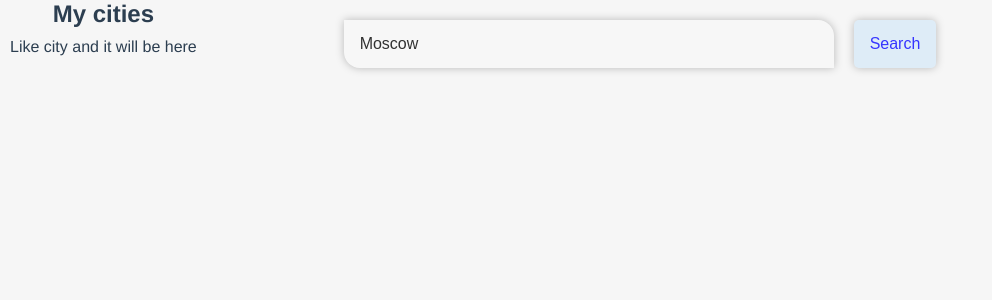
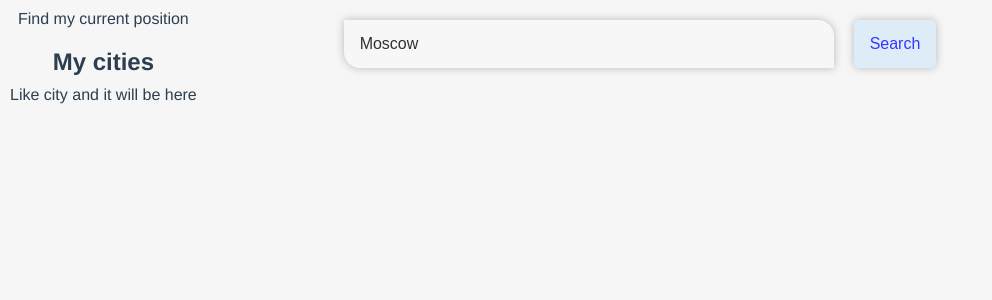
Before and after one commit to HucklJS/vue-weather, a Vue app: page / in a window 1280 px wide. Shown: the top 300 px of the page, without its empty margins (0-992 px from the left). Built offline with nearby package versions, Linux system fonts and the light colour scheme.

Commit message:
Now we can get weather in current position

```diff
--- a/src/App.vue
+++ b/src/App.vue
@@ -4,6 +4,7 @@
       :my-cities-list="myCitiesList"
       @find-weather="findWeather"
       @remove-city="removeCity"
+      @find-weather-in-current-city="findWeatherInCurrentCity"
     />
     <SearchBar
       :current-input="currentInput"
@@ -73,6 +74,28 @@ export default {
         }, 200)
       }
     },
+    findWeatherInCurrentCity() {
+      if(navigator.geolocation){
+        navigator.geolocation.getCurrentPosition(async (position) => {
+          const data = await getData(null, position)
+
+          if (typeof data === 'string') {
+            if (data === 'not found') {
+              this.setError('Can\'t find this position')
+            } else {
+              this.setError('Unexpected error')
+            }
+          } else {
+            setTimeout(() => {
+              console.log(data)
+              this.setWeather(data)
+            }, 200)
+          }
+        })
+      } else{
+        alert("Ops! Something went wrong try reloading the page.")
+      }
+    },
     toggleCity(name, country) {
       const index = this.myCitiesList.findIndex(
         city => city.name.toLowerCase() === name.toLowerCase()
--- a/src/api.js
+++ b/src/api.js
@@ -1,11 +1,14 @@
 const API_KEY = '1d55a69956adecf00c5bebb2a3c89b73'
 const BASE_URL = 'https://api.openweathermap.org/data/2.5/weather'
 
-export default async function getData(city) {
+export default async function getData(city, position=null) {
   try {
-    const response = await fetch(
+    const response = await (position ? fetch(
+      `${BASE_URL}?lat=${position.coords.latitude}&lon=${position.coords.longitude}&units=metric&appid=${API_KEY}`
+    ) : fetch(
       `${BASE_URL}?q=${city.toLowerCase()}&appid=${API_KEY}&units=metric`
-    )
+    ))
+
     const data = await response.json()
 
     if (data.cod === '404') {
--- a/src/components/MyCities.vue
+++ b/src/components/MyCities.vue
@@ -1,5 +1,11 @@
 <template>
   <div class="my-cities" >
+    <p
+      class="city my-current-city"
+      @click="$emit('find-weather-in-current-city')"
+    >
+      Find my current position
+    </p>
     <h2 class="title">My cities</h2>
     <ul class="list" v-if="myCitiesList.length">
       <li class="item" v-for="city of myCitiesList" :key="city.name">
@@ -53,6 +59,14 @@
   margin-bottom: 10px;
 }
 
+.city {
+  cursor: pointer;
+}
+
+.my-current-city {
+  margin: 10px 0 20px;
+}
+
 button {
   position: relative;
   width: 20px;
```
Also changed, not shown: src/components/WeatherInfo.vue (+0 -18 lines).
